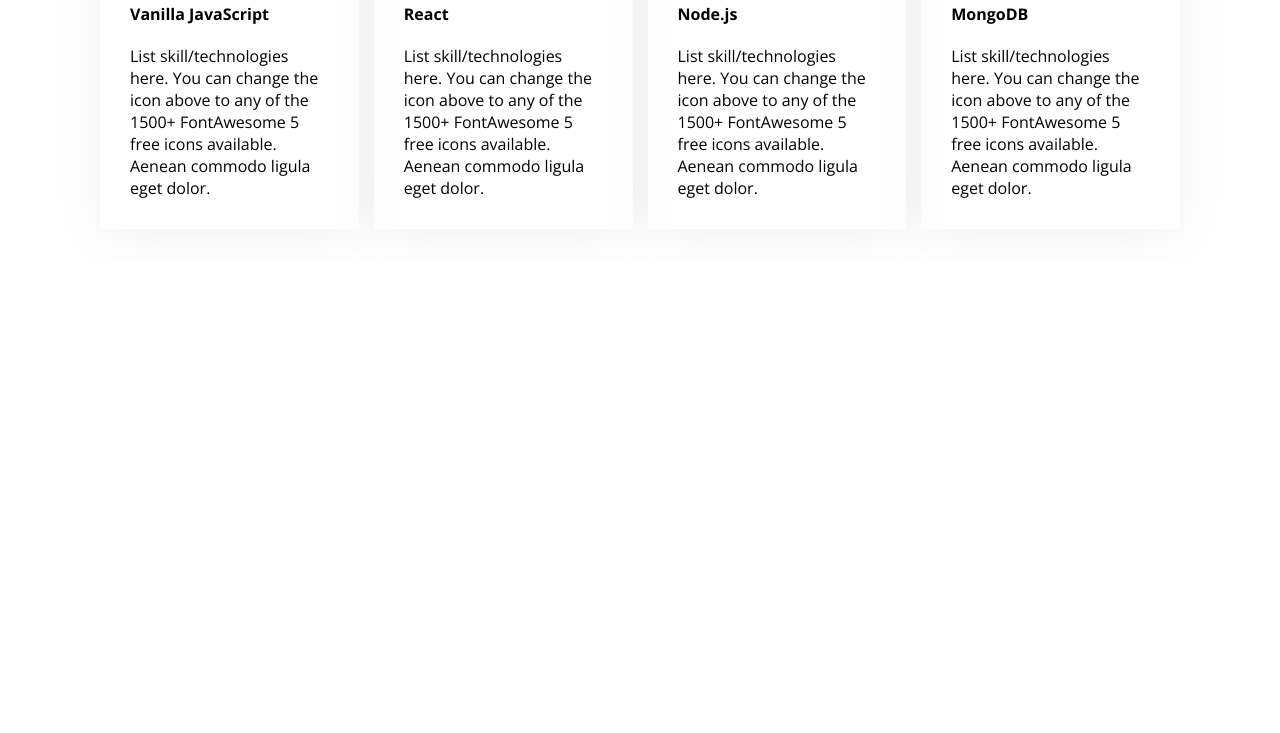
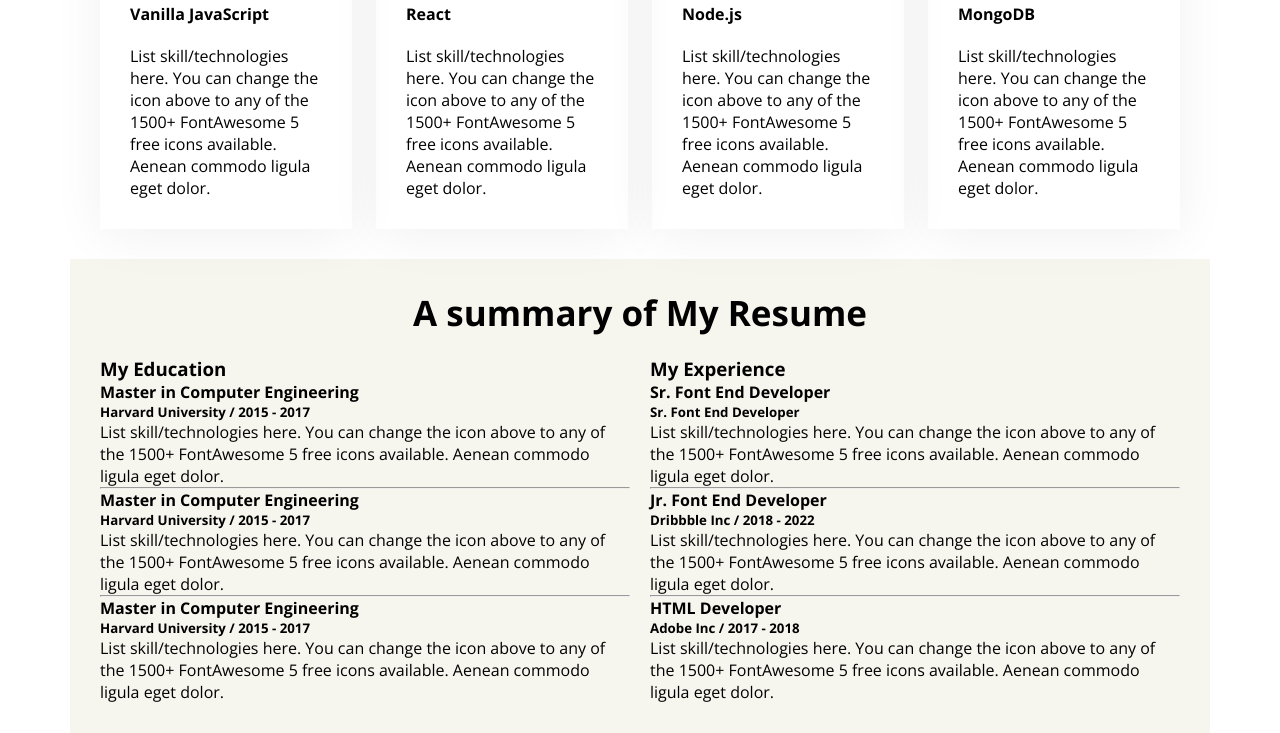
Before and after one commit to mostofapro/web-dev-portfolio, a plain HTML site: page index.html in a window 1280 px wide. Shown: the part 1731-2464 px from the top of the page. Before the commit the page ends 1990 px from the top, so only its background shows below. Drawn offline with nearby package versions, Linux system fonts and the light colour scheme.

Commit message:
added resume section

```diff
--- a/index.html
+++ b/index.html
@@ -78,7 +78,51 @@
           </div>
         </div>
       </section>
-
+      <section class="resume">
+        <h3 class="section-title">A summary of My Resume</h3>
+        <div class="resume-container">
+          <div class="resume-column">
+            <h3 class="resume-column-title">My Education</h3>
+            <div class="experience">
+              <h4 class="experiecne-title">Master in Computer Engineering</h4>
+              <h5 class="experience-sub-title">Harvard University / 2015 - 2017</h5>
+              <p class="experience-description">List skill/technologies here. You can change the icon above to any of the 1500+ FontAwesome 5 free icons available. Aenean commodo ligula eget dolor.</p>
+            </div>
+            <hr>
+            <div class="experience">
+              <h4 class="experiecne-title">Master in Computer Engineering</h4>
+              <h5 class="experience-sub-title">Harvard University / 2015 - 2017</h5>
+              <p class="experience-description">List skill/technologies here. You can change the icon above to any of the 1500+ FontAwesome 5 free icons available. Aenean commodo ligula eget dolor.</p>
+            </div>
+            <hr>
+            <div class="experience">
+              <h4 class="experiecne-title">Master in Computer Engineering</h4>
+              <h5 class="experience-sub-title">Harvard University / 2015 - 2017</h5>
+              <p class="experience-description">List skill/technologies here. You can change the icon above to any of the 1500+ FontAwesome 5 free icons available. Aenean commodo ligula eget dolor.</p>
+            </div>
+          </div>
+          <div class="resume-column">
+            <h3 class="resume-column-title">My Experience</h3>
+            <div class="experience">
+              <h4 class="experiecne-title">Sr. Font End Developer</h4>
+              <h5 class="experience-sub-title">Sr. Font End Developer</h5>
+              <p class="experience-description">List skill/technologies here. You can change the icon above to any of the 1500+ FontAwesome 5 free icons available. Aenean commodo ligula eget dolor.</p>
+            </div>
+            <hr>
+            <div class="experience">
+              <h4 class="experiecne-title">Jr. Font End Developer</h4>
+              <h5 class="experience-sub-title">Dribbble Inc / 2018 - 2022</h5>
+              <p class="experience-description">List skill/technologies here. You can change the icon above to any of the 1500+ FontAwesome 5 free icons available. Aenean commodo ligula eget dolor.</p>
+            </div>
+            <hr>
+            <div class="experience">
+              <h4 class="experiecne-title">HTML Developer</h4>
+              <h5 class="experience-sub-title">Adobe Inc / 2017 - 2018</h5>
+              <p class="experience-description">List skill/technologies here. You can change the icon above to any of the 1500+ FontAwesome 5 free icons available. Aenean commodo ligula eget dolor.</p>
+            </div>
+          </div>
+        </div>
+      </section>
   </main>
   <footer>
 
--- a/styles/portfolio.css
+++ b/styles/portfolio.css
@@ -149,7 +149,7 @@ main{
 .skills-container{
   display: flex;
   padding: 30px;
-  gap: 15px;
+  gap: 24px;
 }
 .skill{
   padding: 30px;
@@ -161,3 +161,15 @@ main{
 .skill-description{
   text-align:start;
 }
+
+/* Resume Section Style */
+
+.resume{
+  background-color: #f2f2e6ae;
+  padding: 30px;
+}
+
+.resume-container{
+  display: flex;
+  gap: 20px;
+}
```
